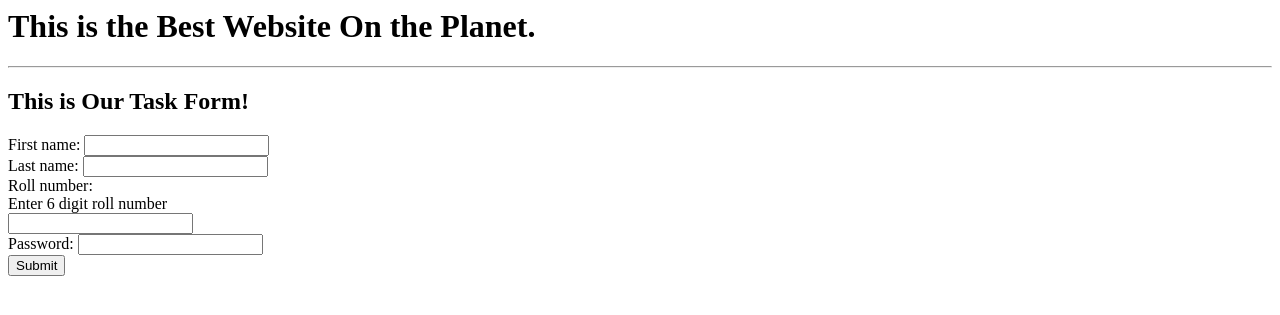
After one commit to m-a-mamun69/doing-django-one, a Django app: page /create/ in a window 1280 px wide. The commit adds this page. Shown: the top 315 px of the page. Run offline with Django 5.2, Linux system fonts and the light colour scheme.

Commit message:
Creating Forms.

```diff
--- /dev/null
+++ b/templates/create.html
@@ -0,0 +1,9 @@
+
+{% include 'base.html' %}
+<h2>This is Our Task Form!</h2>
+
+<form action = "" method = "post">
+	{% csrf_token %}
+	{{form }}
+	<input type="submit" value="Submit">
+</form>
--- a/todo/forms.py
+++ b/todo/forms.py
@@ -1,9 +1,11 @@
-from django.forms import ModelForm
-from .models import Task
+from django import forms
 
+# creating a form
+class InputForm(forms.Form):
 
-class TaskForm(ModelForm):
-
-    class Meta:
-        model = Task
-        fields = '__all__'
+	first_name = forms.CharField(max_length = 200)
+	last_name = forms.CharField(max_length = 200)
+	roll_number = forms.IntegerField(
+					help_text = "Enter 6 digit roll number"
+					)
+	password = forms.CharField(widget = forms.PasswordInput())
--- a/todo/urls.py
+++ b/todo/urls.py
@@ -6,5 +6,5 @@ urlpatterns = [
     path('', views.home),
     path('register', views.register),
     path('my-login', views.my_login),
-    path('create-task', views.createTask),
+    path('create/', views.createTask),
 ]
--- a/todo/views.py
+++ b/todo/views.py
@@ -1,7 +1,8 @@
 from django.shortcuts import render
 from django.http import HttpResponse
 from .models import Task
-from .forms import TaskForm
+from .forms import InputForm
+# from .forms import TaskForm
 
 # Create your views here.
 
@@ -19,13 +20,17 @@ def my_login(request):
 
 
 def createTask(request):
-    form = TaskForm()
-    if request.method == 'POST':
+    context ={}
+    context['form']= InputForm()
+    return render(request, "create.html", context)
 
-        form = TaskForm(request.POST)
-        if form.is_valid():
-            form.save()
-            return HttpResponse('Your task was Created!')
+    # form = TaskForm()
+    # if request.method == 'POST':
 
-    context = {'from':form}
-    return render(request, 'create-task.html', context=context)
+    #     form = TaskForm(request.POST)
+    #     if form.is_valid():
+    #         form.save()
+    #         return HttpResponse('Your task was Created!')
+
+    # context = {'from':form}
+    # return render(request, 'create-task.html', context=context)
```
Also changed, not shown: templates/create-task.html (deleted, +0 -9 lines), db.sqlite3, templates/my-login.html (line endings or trailing spaces).
